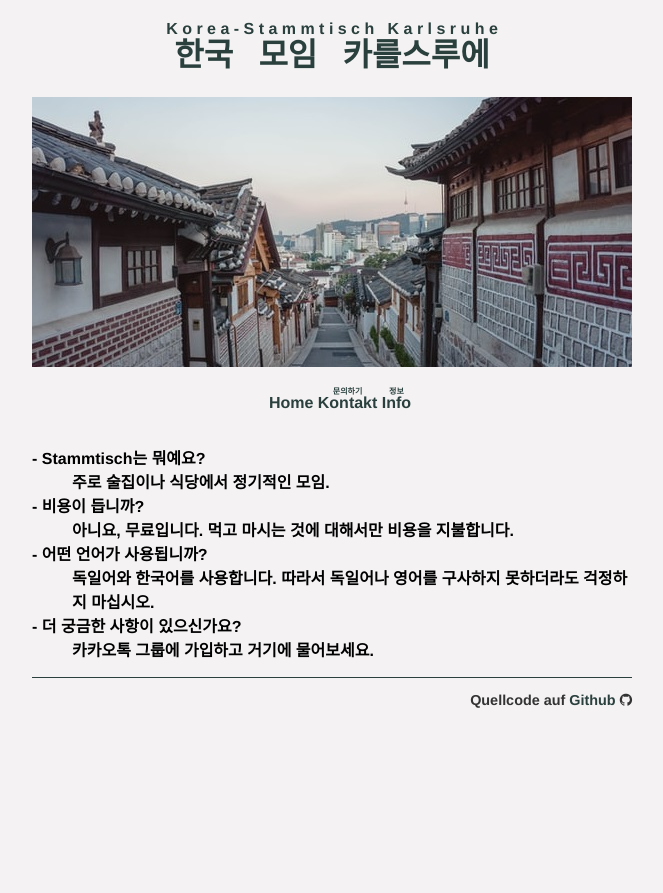
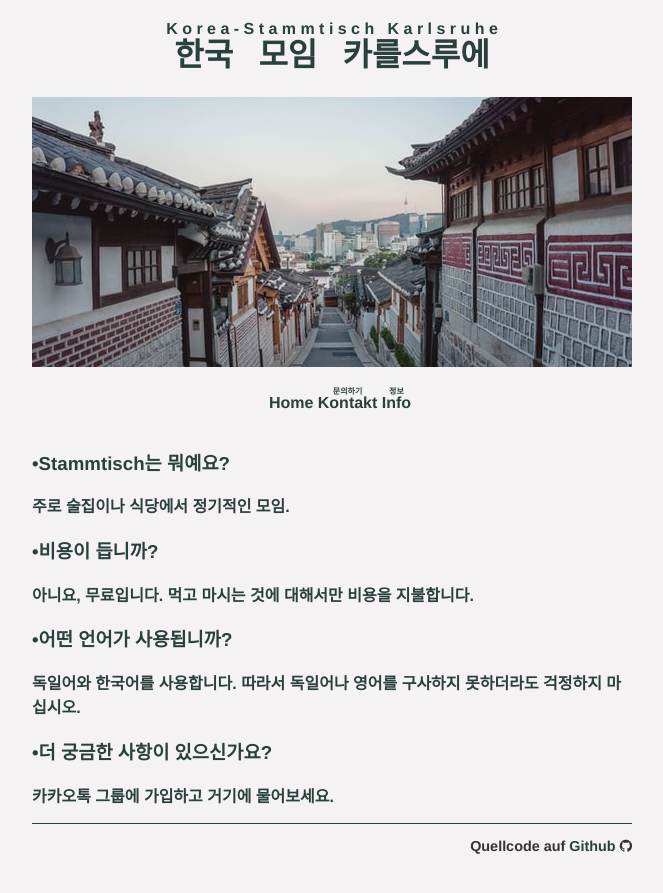
Before and after one commit to korea-stammtisch-karlsruhe/korea-stammtisch-karlsruhe.github.io, a Jekyll site: the page built from info.html, in a window 1280 px wide. Shown: the top 893 px of the page, without its empty margins (308-971 px from the left). Built offline with Jekyll 4.4.1, drawn with Linux system fonts in a browser that asks for light colours.

Commit message:
Change the info page
Changes a little bit of the style/layout of the info page

```diff
--- a/_sass/main.scss
+++ b/_sass/main.scss
@@ -59,13 +59,17 @@ h2 {
     text-align: center;
     color: $link-color;
 }
-
-dt {
-    font-weight: bold;
+h3,{
+    color: $link-color;
     &::before {
-        content: "- "
+        content: "•"
     }
 }
+
+p {
+    color: $link-color;
+}
+
 footer {
     border-top: 1px solid $link-color;
     font-size: .6em;
--- a/info.html
+++ b/info.html
@@ -3,14 +3,11 @@ layout: default
 title: info
 ---
 
-<dl>
-    <dt>Stammtisch는 뭐예요?</dt>
-    <dd>주로 술집이나 식당에서 정기적인 모임.</dd>
-    <dt>비용이 듭니까?</dt>
-    <dd>아니요, 무료입니다. 먹고 마시는 것에 대해서만 비용을 지불합니다.</dd>
-    <dt>어떤 언어가 사용됩니까?</dt>
-    <dd>독일어와 한국어를 사용합니다. 따라서 독일어나 영어를 구사하지 못하더라도 걱정하지 마십시오.</dd>
-    <dt>더 궁금한 사항이 있으신가요?</dt>
-    <dd>카카오톡 그룹에 가입하고 거기에 물어보세요.</dd>
-
-</dl>
+<h3>Stammtisch는 뭐예요?</h3>
+<p>주로 술집이나 식당에서 정기적인 모임.</p>
+<h3>비용이 듭니까?</h3>
+<p>아니요, 무료입니다. 먹고 마시는 것에 대해서만 비용을 지불합니다.</p>
+<h3>어떤 언어가 사용됩니까?</h3>
+<p>독일어와 한국어를 사용합니다. 따라서 독일어나 영어를 구사하지 못하더라도 걱정하지 마십시오.</p>
+<h3>더 궁금한 사항이 있으신가요?</h3>
+<p>카카오톡 그룹에 가입하고 거기에 물어보세요.</p>
```
